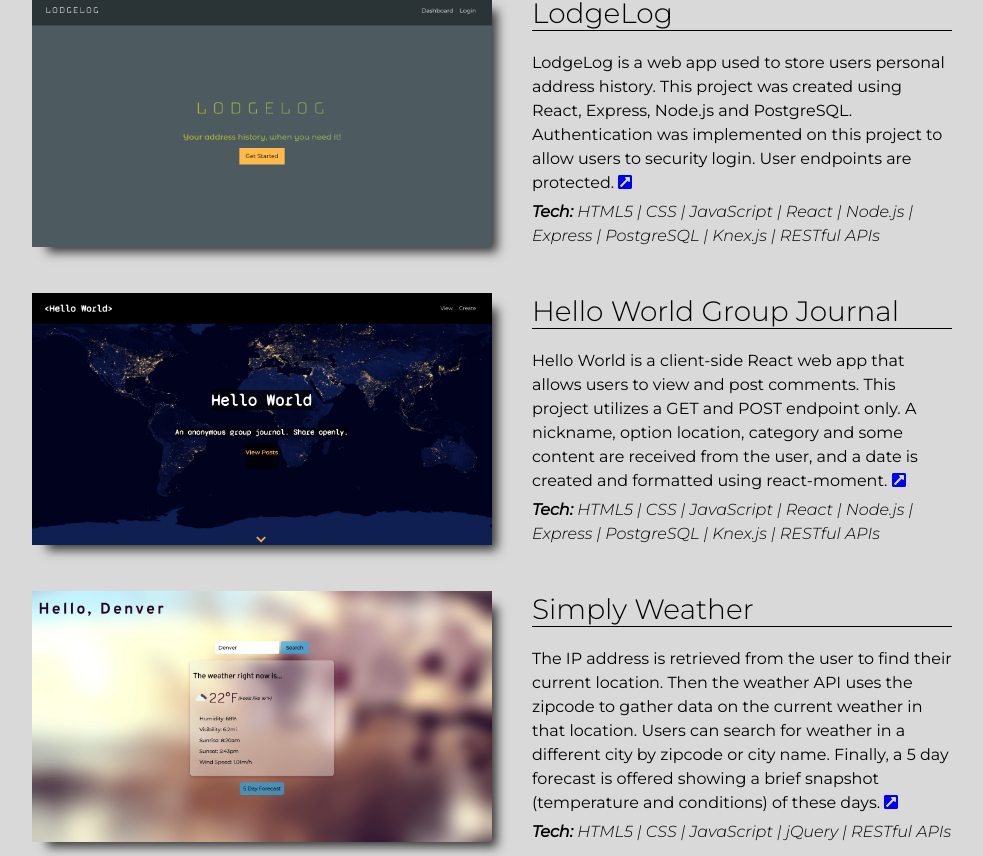
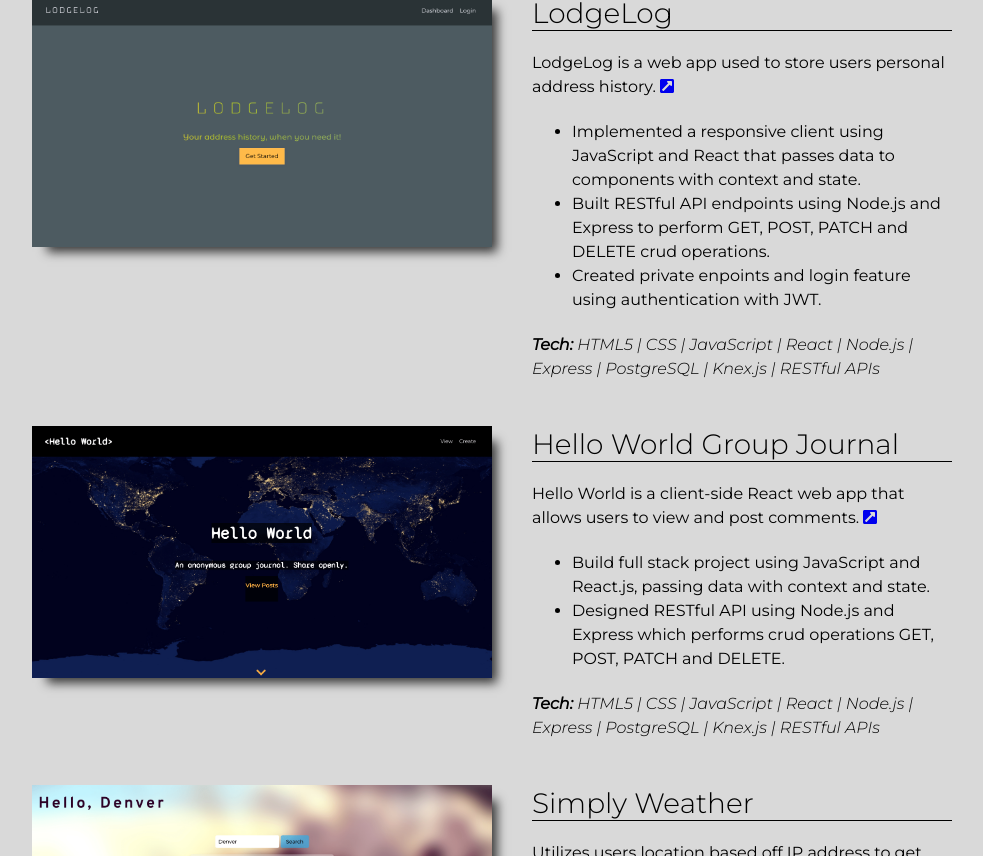
Before and after one commit to tatia-burdett/my-portfolio, a React (Create React App) app: page / in a window 1280 px wide. Shown: the part 2224-3080 px from the top of the page, without its empty margins (148-1131 px from the left). Built offline with nearby package versions, Linux system fonts and the light colour scheme.

Commit message:
add bullets

```diff
--- a/src/components/Projects/Data/Data.js
+++ b/src/components/Projects/Data/Data.js
@@ -19,7 +19,12 @@ const data = [
               </a>,
     img1: <img src={llLanding} alt='' className='proj-image grow'/>,
     img2: <img src={llTimeline} alt='' className='proj-image grow'/>,
-    description: 'LodgeLog is a web app used to store users personal address history. This project was created using React, Express, Node.js and PostgreSQL. Authentication was implemented on this project to allow users to security login. User endpoints are protected.',
+    description: 'LodgeLog is a web app used to store users personal address history.',
+    bullets: <ul>
+              <li>Implemented a responsive client using JavaScript and React that passes data to components with context and state.</li>
+              <li>Built RESTful API endpoints using Node.js and Express to perform GET, POST, PATCH and DELETE crud operations.</li>
+              <li>Created private enpoints and login feature using authentication with JWT.</li>
+            </ul>,
     tech: 'HTML5 | CSS | JavaScript | React | Node.js | Express | PostgreSQL | Knex.js | RESTful APIs'
   },
   {
@@ -32,7 +37,11 @@ const data = [
               </a>,
     img1: <img src={hhLanding} alt='' className='proj-image grow'/>,
     img2: <img src={hhPosts} alt='' className='proj-image grow' />,
-    description: 'Hello World is a client-side React web app that allows users to view and post comments. This project utilizes a GET and POST endpoint only. A nickname, option location, category and some content are received from the user, and a date is created and formatted using react-moment.',
+    description: 'Hello World is a client-side React web app that allows users to view and post comments.',
+    bullets: <ul>
+              <li>Build full stack project using JavaScript and React.js, passing data with context and state.</li>
+              <li>Designed RESTful API using Node.js and Express which performs crud operations GET, POST, PATCH and DELETE.</li>
+            </ul>,
     tech: 'HTML5 | CSS | JavaScript | React | Node.js | Express | PostgreSQL | Knex.js | RESTful APIs'
   },
   {
@@ -45,7 +54,10 @@ const data = [
               </a>,
     img1: <img src={swCurrent} alt='' className='proj-image grow'/>,
     img2: <img src={swForecast} alt='' className='proj-image grow'/>,
-    description: 'The IP address is retrieved from the user to find their current location. Then the weather API uses the zipcode to gather data on the current weather in that location. Users can search for weather in a different city by zipcode or city name. Finally, a 5 day forecast is offered showing a brief snapshot (temperature and conditions) of these days.',
+    description: 'Utilizes users location based off IP address to get current and 5 day forecast.',
+    bullets: <ul>
+              <li>Built a responsive client with JavaScript and jQuery that integrates the OpenWeatherMap and Ipify - IP Gelocation APIs.</li>
+             </ul>,
     tech: 'HTML5 | CSS | JavaScript | jQuery | RESTful APIs'
   }
 ]
--- a/src/components/Projects/Project/Project.js
+++ b/src/components/Projects/Project/Project.js
@@ -16,6 +16,7 @@ class Project extends React.Component {
             <div className='project-content'>
               <h4 className='project-title'>{p.title}</h4>
               <p>{p.description} {' '}  {p.liveLink}</p>
+              <p className='project-bullets'>{p.bullets}</p>
               <p className='project-tech'>
                 <strong>Tech: </strong>
                 {p.tech}
```
